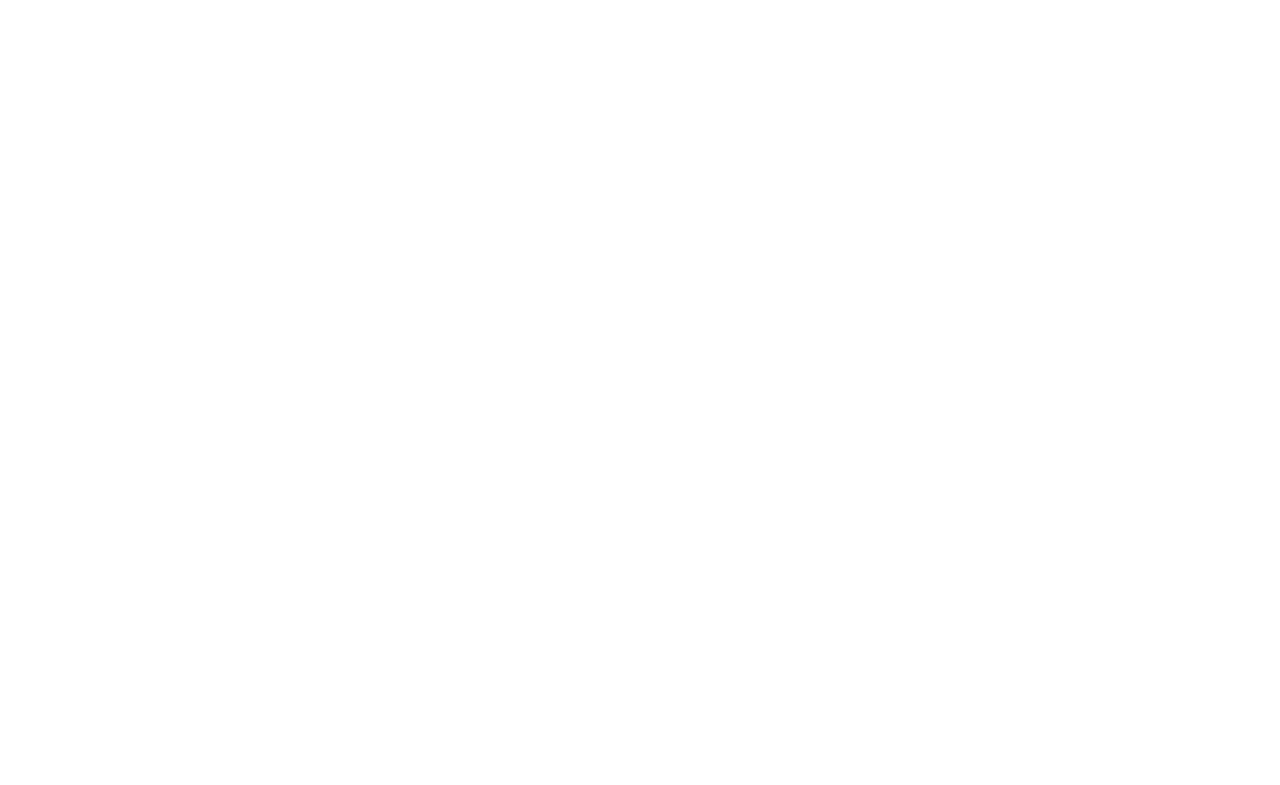
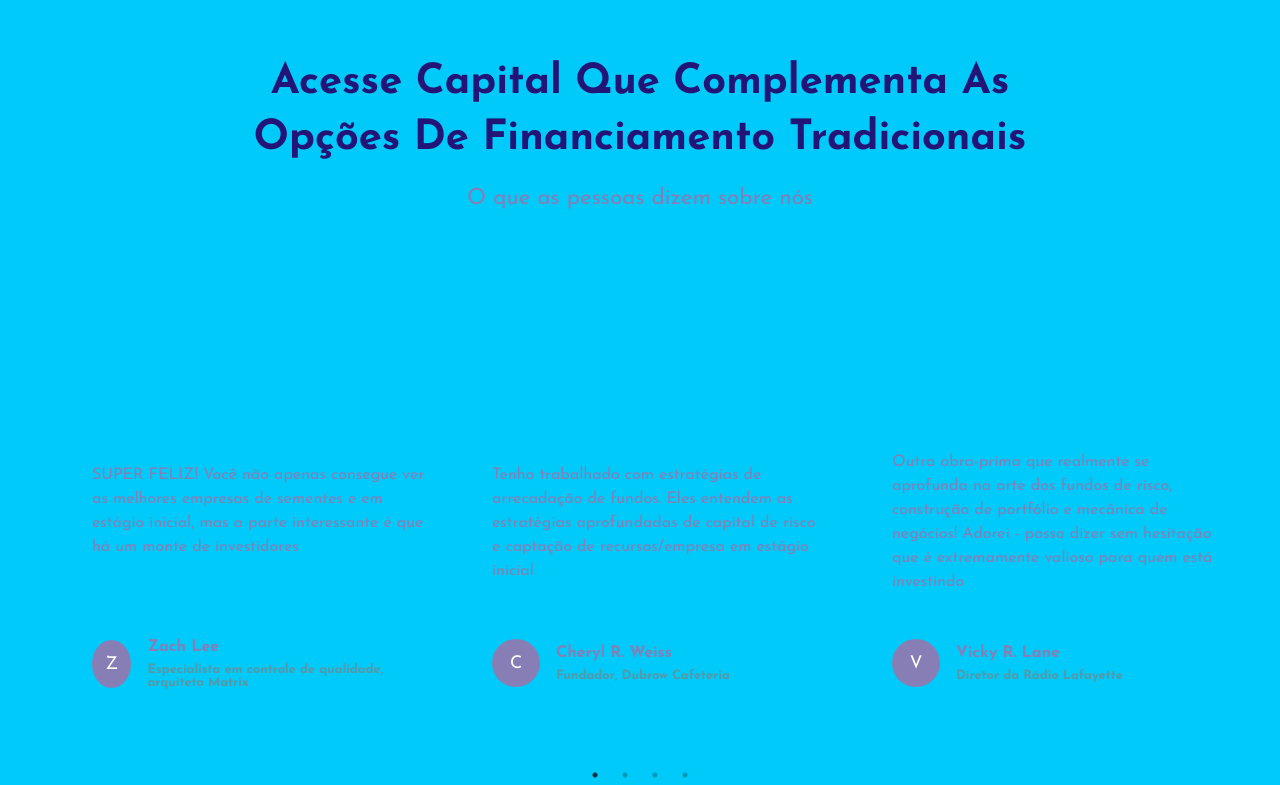
Before and after one commit to g-pontes/business, a Next.js app: page / in a window 1280 px wide. Shown: the part 5591-6376 px from the top of the page. Before the commit the page ends 5398 px from the top, so only its background shows below. Built offline with nearby package versions, Linux system fonts and the light colour scheme.

Commit message:
Testimonials complete

```diff
--- a/app/layout.js
+++ b/app/layout.js
@@ -1,5 +1,5 @@
 import "./globals.css";
-import { Josefin_Sans } from 'next/font/google';
+import { Josefin_Sans } from "next/font/google";
 
 export const metadata = {
   title: "H-Business",
@@ -7,14 +7,27 @@ export const metadata = {
 };
 
 const Josef = Josefin_Sans({
-    subsets: ['latin'],
-    weight: ['100', '200', '300', '400', '500', '600', '700'],
-    display: 'swap'
-})
+  subsets: ["latin"],
+  weight: ["100", "200", "300", "400", "500", "600", "700"],
+  display: "swap",
+});
 
 export default function RootLayout({ children }) {
   return (
     <html lang="pt-br">
+      <head>
+        <link
+          rel="stylesheet"
+          type="text/css"
+          charset="UTF-8"
+          href="https://cdnjs.cloudflare.com/ajax/libs/slick-carousel/1.6.0/slick.min.css"
+        />
+        <link
+          rel="stylesheet"
+          type="text/css"
+          href="https://cdnjs.cloudflare.com/ajax/libs/slick-carousel/1.6.0/slick-theme.min.css"
+        />
+      </head>
       <body className={Josef.className}>{children}</body>
     </html>
   );
--- a/app/page.js
+++ b/app/page.js
@@ -9,6 +9,7 @@ import OurDiff from '@/src/components/OurDiff/OurDiff';
 import { motion, useAnimation } from 'framer-motion';
 import HowItWorks from '@/src/components/HowItWorks/HowItWorks';
 import WhoWeInvest from '@/src/components/WhoWeInvest/WhoWeInvest';
+import Testimonials from '@/src/components/Testimonials/Testimonials';
 
 export default function Home() {
   const controls = useAnimation()
@@ -53,6 +54,8 @@ export default function Home() {
       >
         <WhoWeInvest />
       </motion.div>
+
+      <Testimonials />
     </motion.div>
   );
 }
--- a/package.json
+++ b/package.json
@@ -17,6 +17,7 @@
     "react-dom": "18.2.0",
     "react-icons": "^4.10.1",
     "react-scroll": "^1.8.9",
-    "react-slick": "^0.29.0"
+    "react-slick": "^0.29.0",
+    "slick-carousel": "^1.8.1"
   }
 }
--- /dev/null
+++ b/src/components/Testimonials/SlickerSlider.jsx
@@ -0,0 +1,76 @@
+import { testimonialsData } from "@/src/utils/data";
+import Image from "next/image";
+import React from "react";
+import Slider from "react-slick";
+
+const SlickerSlider = () => {
+  const settings = {
+    dots: true,
+    infinite: true,
+    speed: 1000,
+    slidesToShow: 3,
+    slidesToScroll: 1,
+    initialSlide: 0,
+    touchMove: true,
+    useCSS: true,
+    responsive: [
+      {
+        breakpoint: 1024,
+        settings: {
+          slidesToShow: 3,
+          slidesToScroll: 3,
+          infinite: true,
+          dots: true,
+        },
+      },
+      {
+        breakpoint: 1000,
+        settings: {
+          slidesToShow: 2,
+          slidesToScroll: 2,
+          initialSlide: 2,
+        },
+      },
+      {
+        breakpoint: 768,
+        settings: {
+          slidesToShow: 1,
+          slidesToScroll: 1,
+        },
+      },
+    ],
+  };
+
+  return (
+    <div>
+      <Slider {...settings}>
+        {testimonialsData.map((comment, index) => (
+          <div key={index} className="comment">
+            {/* upper side */}
+            <div className="c-content">
+              <Image
+                src={"/apos.svg"}
+                className="apos-slider"
+                alt="apos"
+                width={40}
+                height={40}
+              />
+              <span>{comment.comment}</span>
+            </div>
+
+            {/* lower side */}
+            <div className="c-info">
+              <div className="c-avatar">{comment.name[0]}</div>
+              <div className="c-person">
+                <span>{comment.name}</span>
+                <span>{comment.profession}</span>
+              </div>
+            </div>
+          </div>
+        ))}
+      </Slider>
+    </div>
+  );
+};
+
+export default SlickerSlider;
--- /dev/null
+++ b/src/components/Testimonials/Testimonials.jsx
@@ -0,0 +1,31 @@
+"use client";
+
+import React from "react";
+import "./testimonials.css";
+import { motion } from "framer-motion";
+import SlickerSlider from "./SlickerSlider";
+
+const Testimonials = () => {
+  return (
+    <div className="t-wrapper">
+      <div className="container">
+        <div className="t-container">
+          {/* head */}
+          <div className="t-head">
+            <span className="tag">Avaliações</span>
+            <span className="title">
+              Acesse capital que complementa as opções de financiamento
+              tradicionais
+            </span>
+            <span className="des">O que as pessoas dizem sobre nós</span>
+          </div>
+        </div>
+
+        {/* slider */}
+          <SlickerSlider />
+      </div>
+    </div>
+  );
+};
+
+export default Testimonials;
--- /dev/null
+++ b/src/components/Testimonials/testimonials.css
@@ -0,0 +1,100 @@
+.t-wrapper .container {
+    padding-top: 13rem;
+}
+
+.t-container {
+    display: flex;
+    flex-direction: column;
+    gap: 2rem;
+    align-items: center;
+}
+
+.t-head {
+    display: flex;
+    flex-direction: column;
+    gap: 1rem;
+    align-items: center;
+    max-width: 50rem;
+}
+
+.slick-slider {
+    margin-top: 5rem;
+}
+
+.slick-track {
+    padding: 4rem 0rem;
+}
+
+.slick-slider > div {
+    padding: 0 20px;
+}
+
+.slick-dots {
+    bottom: 0px !important;
+}
+
+.comment {
+    display: flex !important;
+    flex-direction: column;
+    border-radius: 20px;
+    position: relative;
+    box-sizing: border-box;
+    padding: 2rem;
+    gap: 3rem;
+}
+
+.c-content {
+    height: 200px;
+    display: flex;
+    align-items: flex-start;
+    flex-direction: column;
+    gap: 2rem;
+}
+
+.c-content span {
+    font-size: 1rem;
+    line-height: 1.5rem;
+}
+
+.c-info {
+    display: flex;
+    align-items: center;
+    gap: 1rem;
+}
+
+.c-avatar {
+    background-color: #877eb5;
+    color: white;
+    font-size: 1.1rem;
+    border-radius: 100%;
+    display: flex;
+    align-items: center;
+    justify-content: center;
+    width: 3rem;
+    height: 3rem;
+}
+
+.c-person {
+    display: flex;
+    flex-direction: column;
+    gap: 0.5rem;
+}
+
+.c-person > :nth-child(1) {
+    font-weight: bold;
+}
+
+.c-person > :nth-child(2) {
+    font-weight: bold;
+    color: rgba(128, 128, 128, 0.688);
+    font-size: 0.8rem;
+}
+
+@media (min-width: 1280px) {
+    .slick-slide.slick-active.slick-current + .slick-slide .comment {
+        transition: all 1000ms ease-out;
+        scale: 1.1;
+        transform: translateY(-30);
+        box-shadow: var(--shadow);
+    }
+}
```
Also changed, not shown: 1 other file (tests, documents, lock files or other folders).
